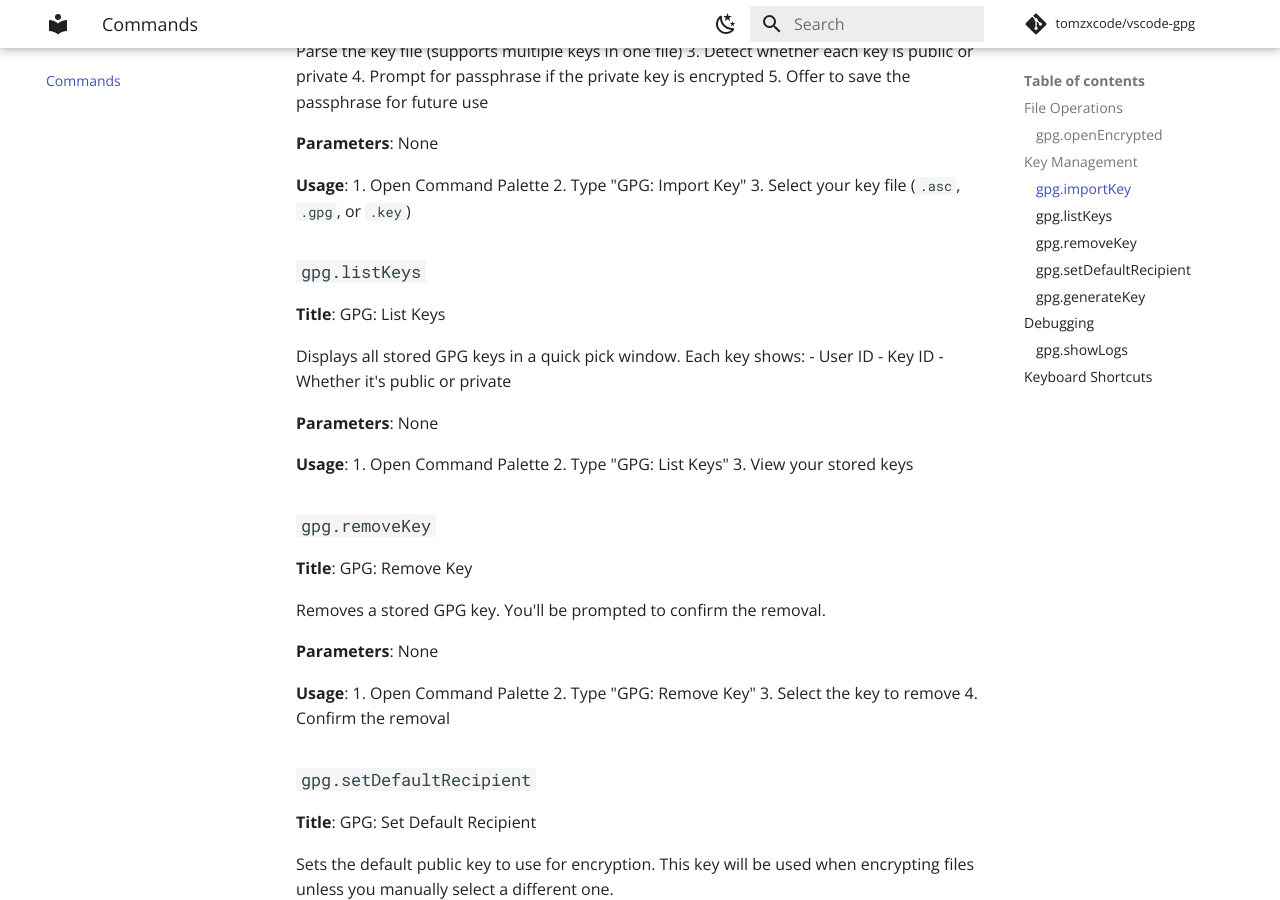
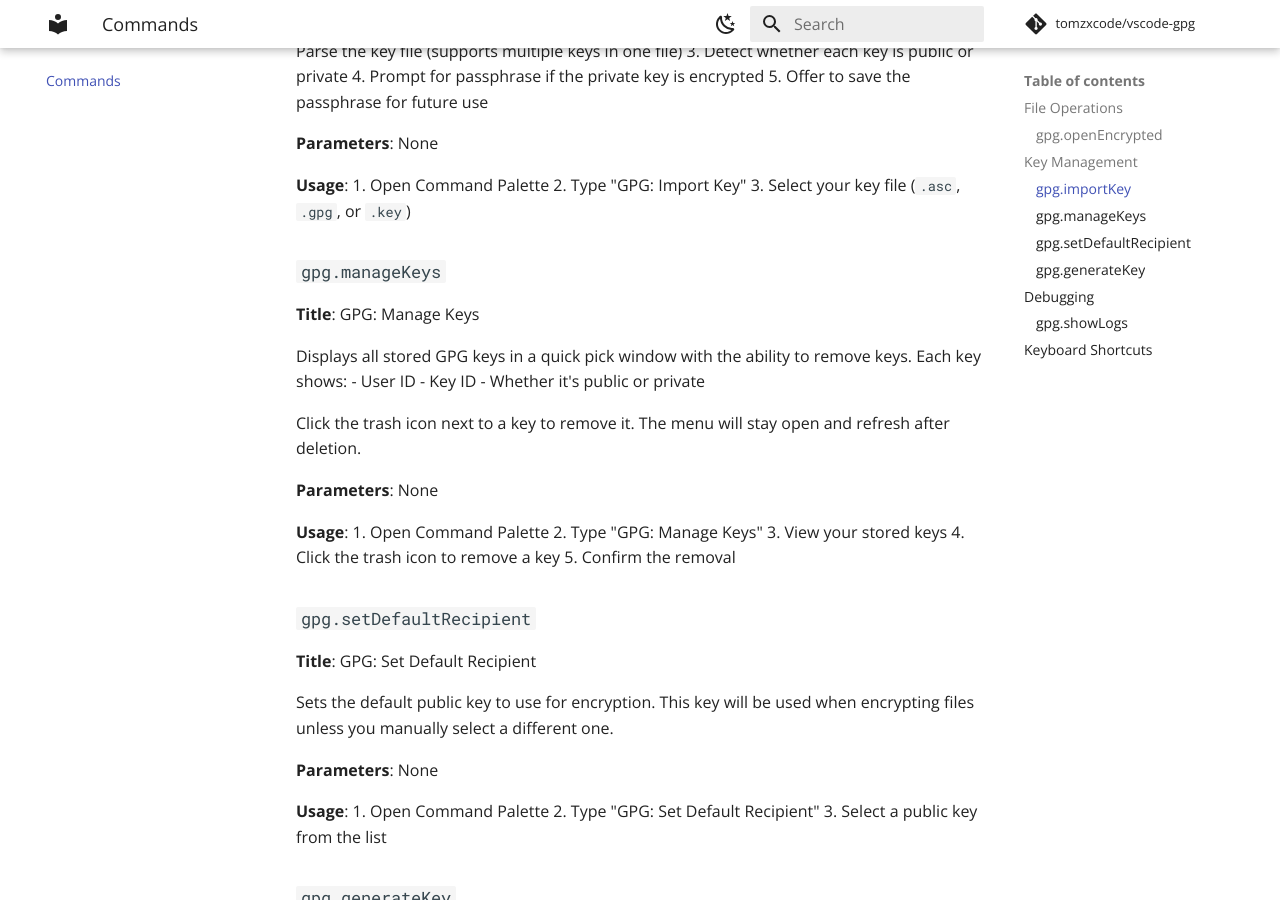
Before and after one commit to TomzxCode/vscode-gpg, an MkDocs documentation site: the page built from docs/commands.md, in a window 1280 px wide and 900 px high, scrolled down 784 px. Built offline with MkDocs 1.6.1 and Material for MkDocs 9.7.7, drawn with Linux system fonts in a browser that asks for light colours; comment, search, counter and statistics services are not loaded.

Commit message:
Key management (vibe-kanban 76485916)
Use QuickInputButton to merge the remove action and move it into the list keys action so it becomes "manage keys".

```diff
--- a/docs/commands.md
+++ b/docs/commands.md
@@ -38,35 +38,25 @@ Imports a GPG key from a file. The extension will:
 2. Type "GPG: Import Key"
 3. Select your key file (`.asc`, `.gpg`, or `.key`)
 
-### `gpg.listKeys`
+### `gpg.manageKeys`
 
-**Title**: GPG: List Keys
+**Title**: GPG: Manage Keys
 
-Displays all stored GPG keys in a quick pick window. Each key shows:
+Displays all stored GPG keys in a quick pick window with the ability to remove keys. Each key shows:
 - User ID
 - Key ID
 - Whether it's public or private
+
+Click the trash icon next to a key to remove it. The menu will stay open and refresh after deletion.
 
 **Parameters**: None
 
 **Usage**:
 1. Open Command Palette
-2. Type "GPG: List Keys"
+2. Type "GPG: Manage Keys"
 3. View your stored keys
-
-### `gpg.removeKey`
-
-**Title**: GPG: Remove Key
-
-Removes a stored GPG key. You'll be prompted to confirm the removal.
-
-**Parameters**: None
-
-**Usage**:
-1. Open Command Palette
-2. Type "GPG: Remove Key"
-3. Select the key to remove
-4. Confirm the removal
+4. Click the trash icon to remove a key
+5. Confirm the removal
 
 ### `gpg.setDefaultRecipient`
 
```
Also changed, not shown: package.json (+2 -6 lines), spec/key-management.md (+8 -7 lines), 1 other file.
